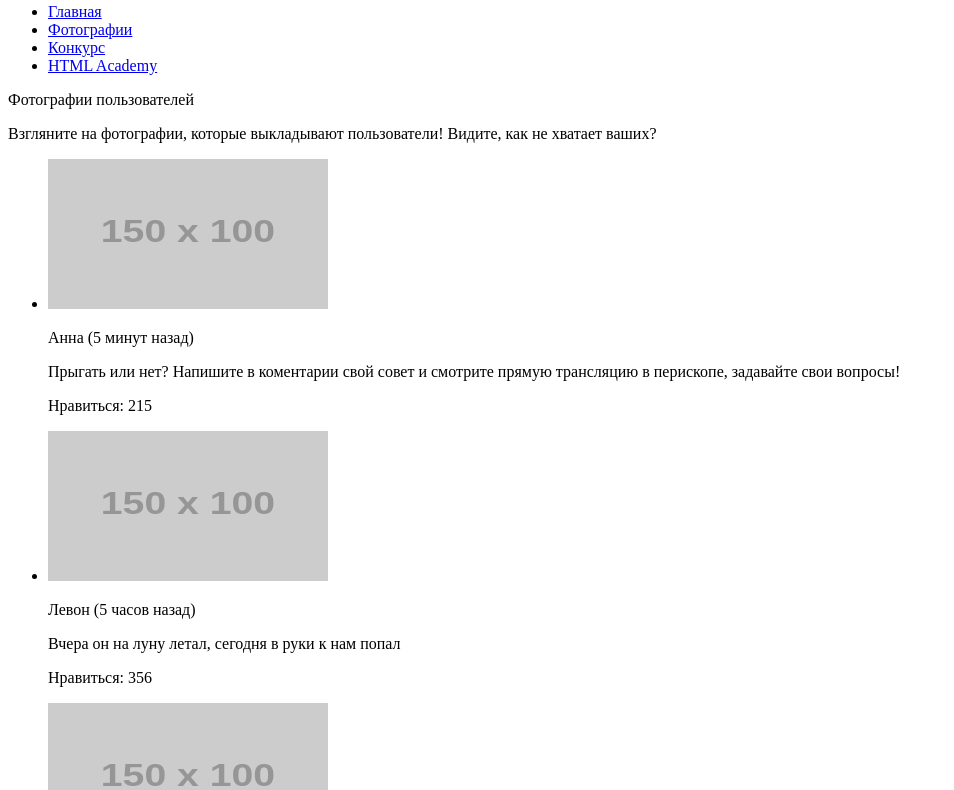
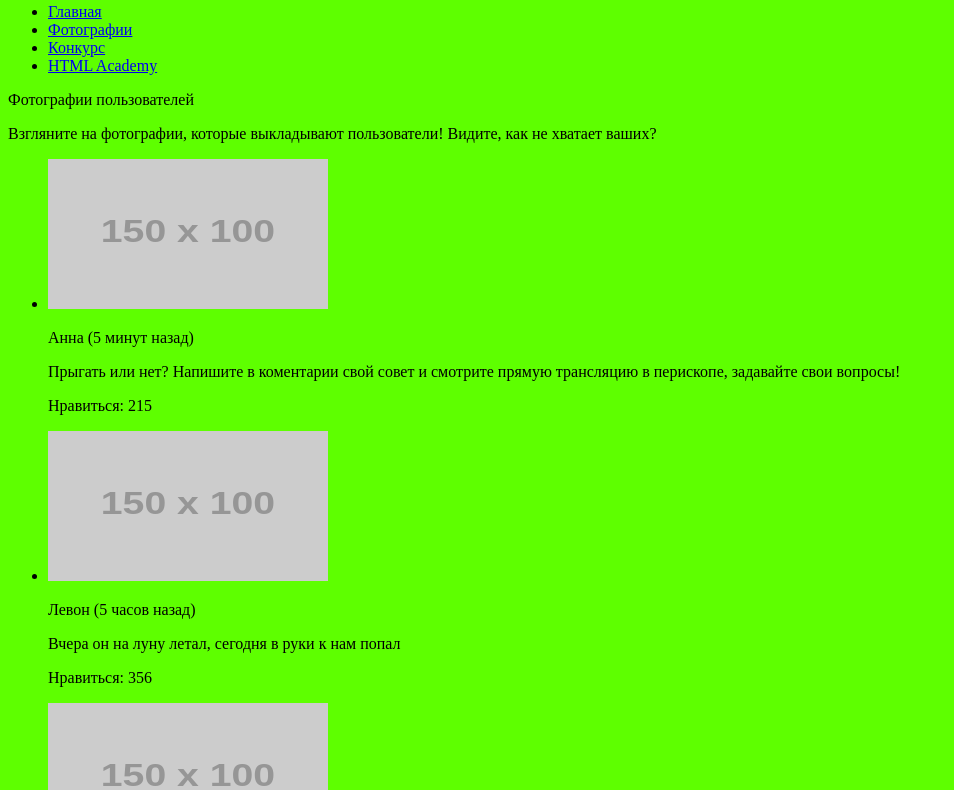
Before and after one commit to VitalisZ/518597-pink, a website: page source/photo.html in a window 1280 px wide. Shown: the part 42-832 px from the top of the page, without its empty margins (0-954 px from the left). Drawn offline with nearby package versions, Linux system fonts and the light colour scheme; files that its build step writes are made by us from their sources; placeholder pictures from the web are drawn by us.

Commit message:
Добавляет файл .scss и подключает css к страницам

```diff
--- a/source/photo.html
+++ b/source/photo.html
@@ -3,6 +3,7 @@
   <head>
     <meta charset="utf-8">
     <title>HTML Academy: Пинк</title>
+    <link rel="stylesheet" href="css/style.css">
   </head>
   <body>
     <header class="page-header">
--- /dev/null
+++ b/source/sass/style.scss
@@ -0,0 +1,3 @@
+body {
+  background: rgb(94, 255, 0);
+}
```
Also changed, not shown: source/form.html (+1 -0 lines), source/index.html (+1 -0 lines).
